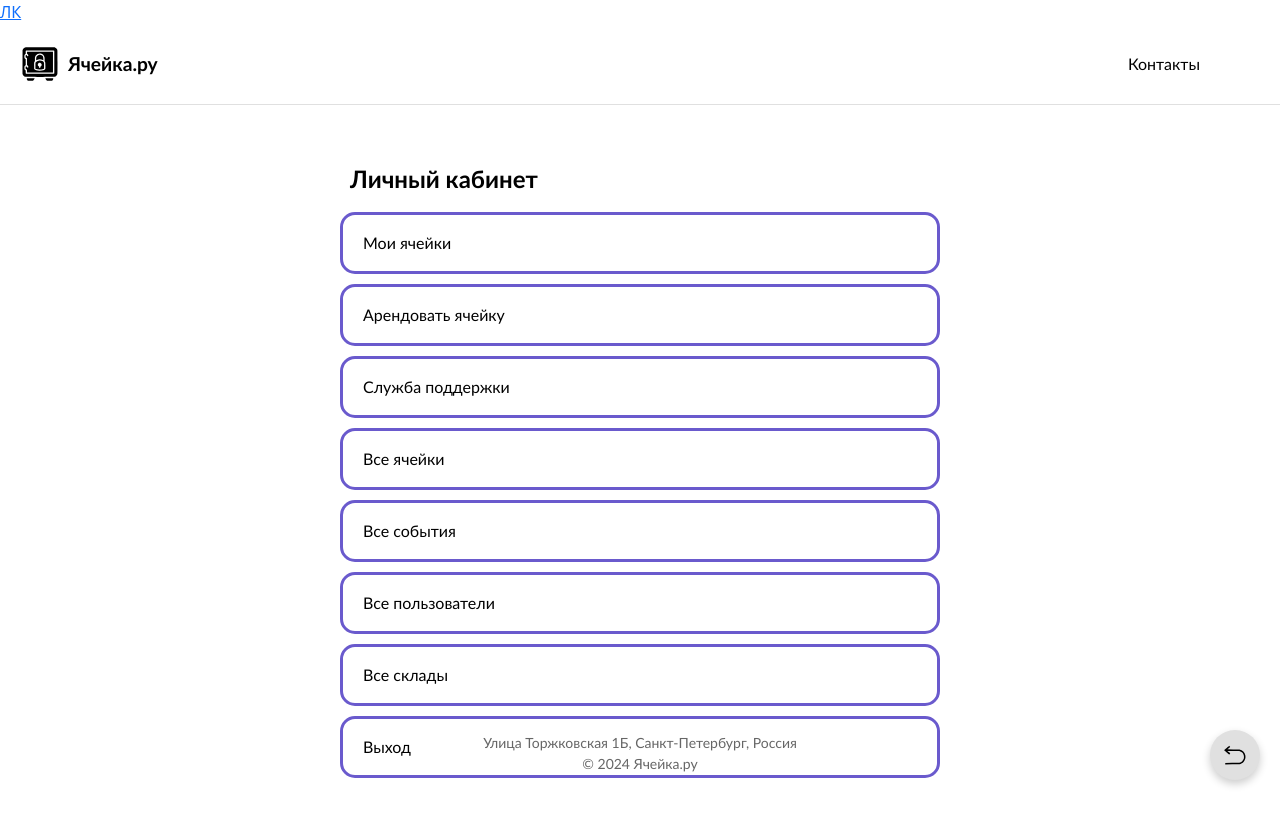
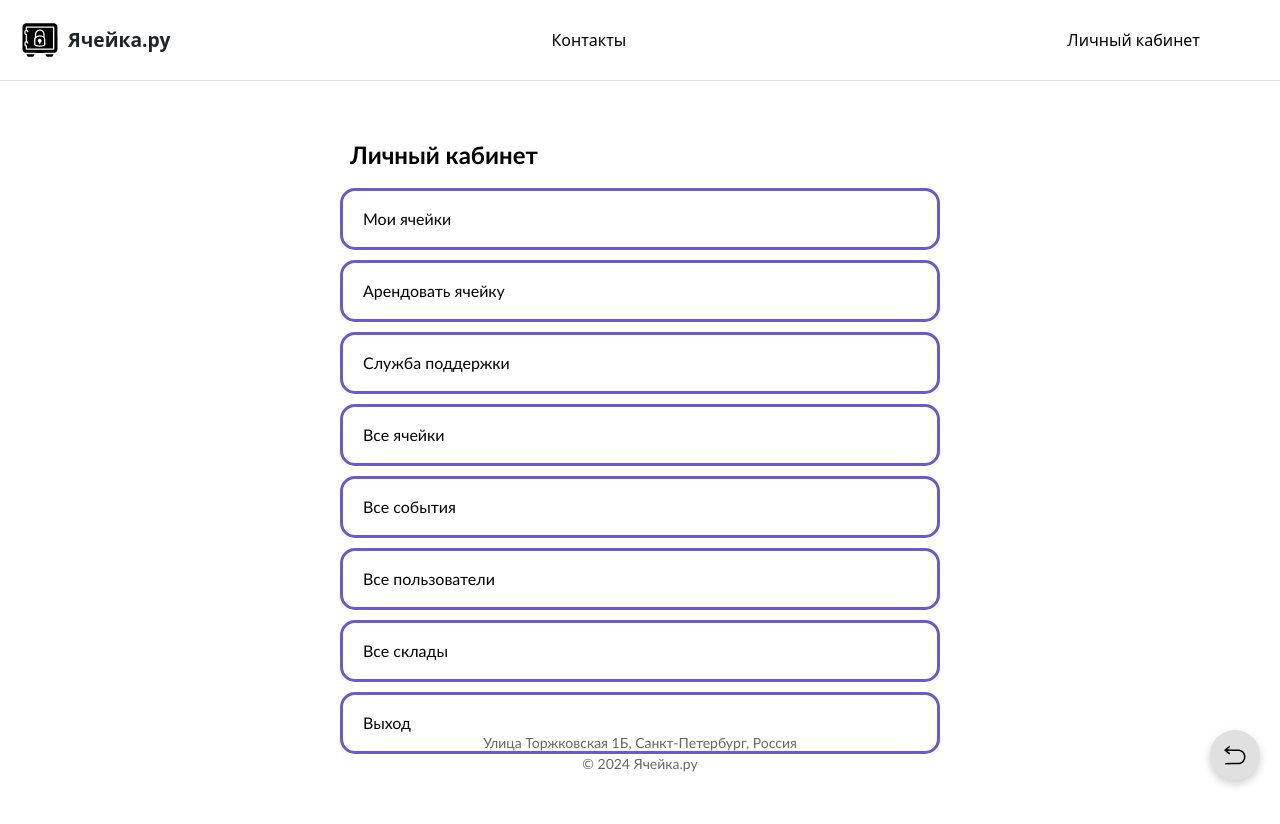
Before and after one commit to moevm/nosql2h24-store, a React (Create React App) app in the folder client/: page /personalAccount in a window 1280 px wide. Shown: the top 824 px of the page. Built offline with nearby package versions, Linux system fonts and the light colour scheme.

Commit message:
move header to app.tsx

```diff
--- a/client/src/App.tsx
+++ b/client/src/App.tsx
@@ -16,13 +16,23 @@ import AuthPage from './pages/AuthPage';
 import AllWarehousesPage from './pages/manyEntity/AllWarehousesPage';
 import WarehousePage from './pages/oneEntity/WarehousePage';
 import CellPage from './pages/oneEntity/CellPage';
+import { ReactComponent as CellIcon } from './css/cell-icon.svg';
 
 function App() {
     return (
         <BrowserRouter>
-        <header>
-            <Link to="/personalAccount">ЛК</Link>
-        </header>
+        <header className="header">
+              <div className="logo-container">
+                  <CellIcon className="cell-icon" />
+                  <span className="logo-text">Ячейка.ру</span>
+              </div>
+              <nav className="header-nav">
+                  <Link to="/help">Контакты</Link>
+              </nav>
+              <nav className="header-nav">
+                    <Link to="/personalAccount">Личный кабинет</Link>
+                </nav>
+          </header>
             <Routes>
             <Route path="/" element={<AuthPage />}></Route>
                 <Route path="/personalAccount" element={<PersonalAccount />}></Route>
--- a/client/src/pages/AuthPage.tsx
+++ b/client/src/pages/AuthPage.tsx
@@ -40,15 +40,6 @@ export default function AuthPage() {
     }
     return (
       <div className="auth-page">
-          <header className="header">
-              <div className="logo-container">
-                  <CellIcon className="cell-icon" />
-                  <span className="logo-text">Ячейка.ру</span>
-              </div>
-              <nav className="header-nav">
-                  <Link to="/help">Контакты</Link>
-              </nav>
-          </header>
 
           <div className="auth-content">
               <div className="auth-form-container">
--- a/client/src/pages/HelpPage.tsx
+++ b/client/src/pages/HelpPage.tsx
@@ -3,21 +3,11 @@ import '../css/HelpPage.css';
 import { Link } from "react-router-dom";
 import { ReactComponent as MailIcon } from '../css/mail-icon.svg';
 import { ReactComponent as PhoneIcon } from '../css/phone2-icon.svg';
-import { ReactComponent as CellIcon } from '../css/cell-icon.svg';
 import { ReactComponent as BackIcon } from '../css/back-icon.svg';
 
 export default function HelpPage() {
     return (
         <div className="help-page">
-            <header className="header">
-                <div className="logo-container">
-                    <CellIcon className="cell-icon" />
-                    <span className="logo-text">Ячейка.ру</span>
-                </div>
-                <nav className="header-nav">
-                    <Link to="/personalAccount">Личный кабинет</Link>
-                </nav>
-            </header>
 
             <main className="main">
                 <section className="contact-section">
--- a/client/src/pages/PersonalAccountPage.tsx
+++ b/client/src/pages/PersonalAccountPage.tsx
@@ -11,15 +11,6 @@ import { ReactComponent as BackIcon } from '../css/back-icon.svg';
 export default function PersonalAccount() {
     return (
         <div className="personal-account">
-            <header className="header">
-                <div className="logo-container">
-                    <CellIcon className="cell-icon" />
-                    <span className="logo-text">Ячейка.ру</span>
-                </div>
-                <nav className="header-nav">
-                    <Link to="/help">Контакты</Link>
-                </nav>
-            </header>
 
             <main className="main-content">
                 <h1>Личный кабинет</h1>
--- a/client/src/pages/manyEntity/MyCellsPage.tsx
+++ b/client/src/pages/manyEntity/MyCellsPage.tsx
@@ -18,15 +18,6 @@ export default function MyCellsPage() {
 
     return (
         <div className="my-cells-page">
-            <header className="header">
-                <div className="logo-container">
-                    <CellIcon className="cell-icon" />
-                    <span className="logo-text">Ячейка.ру</span>
-                </div>
-                <nav className="header-nav">
-                    <Link to="/personalAccount">Личный кабинет</Link>
-                </nav>
-            </header>
 
             <main className="main">
                 <h1 className="page-title">Мои ячейки</h1>
```
